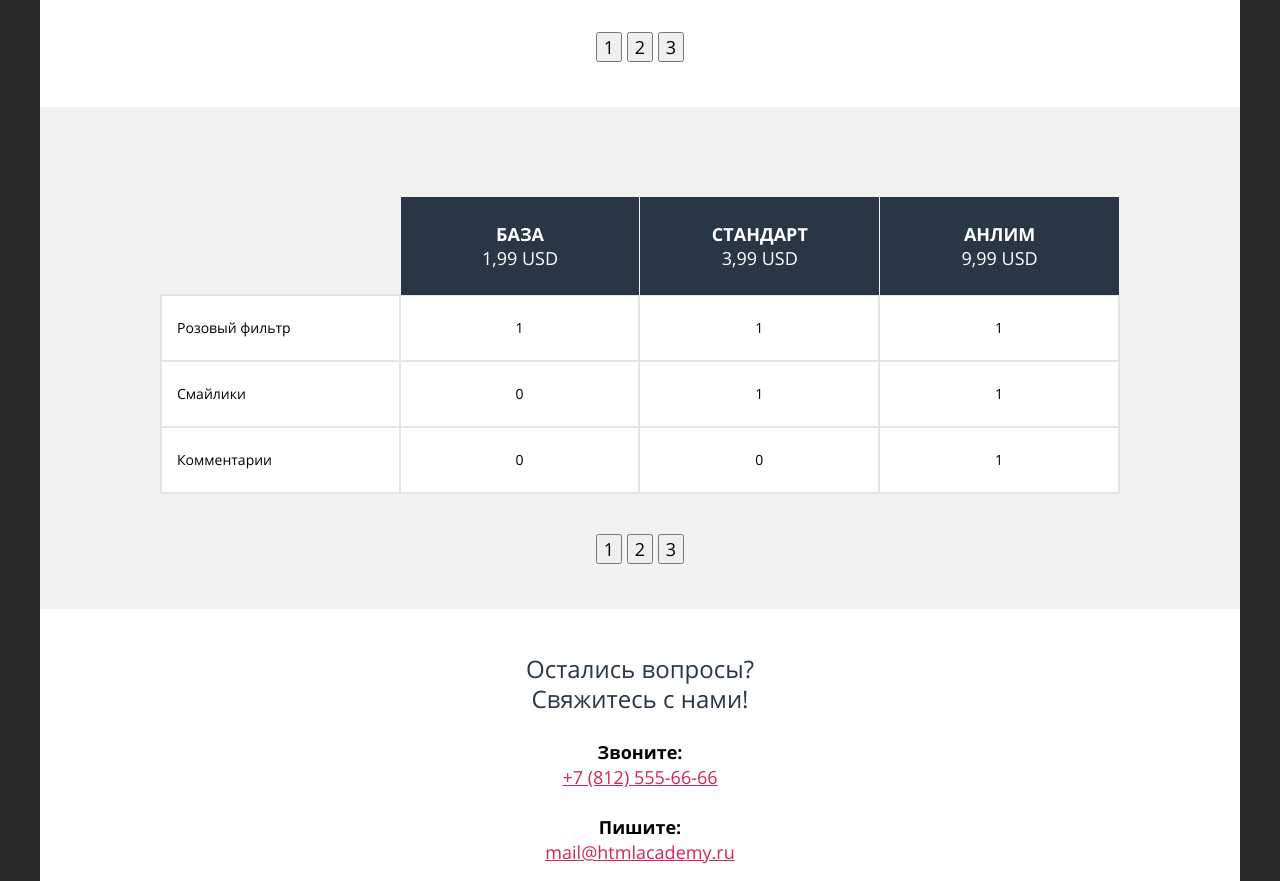
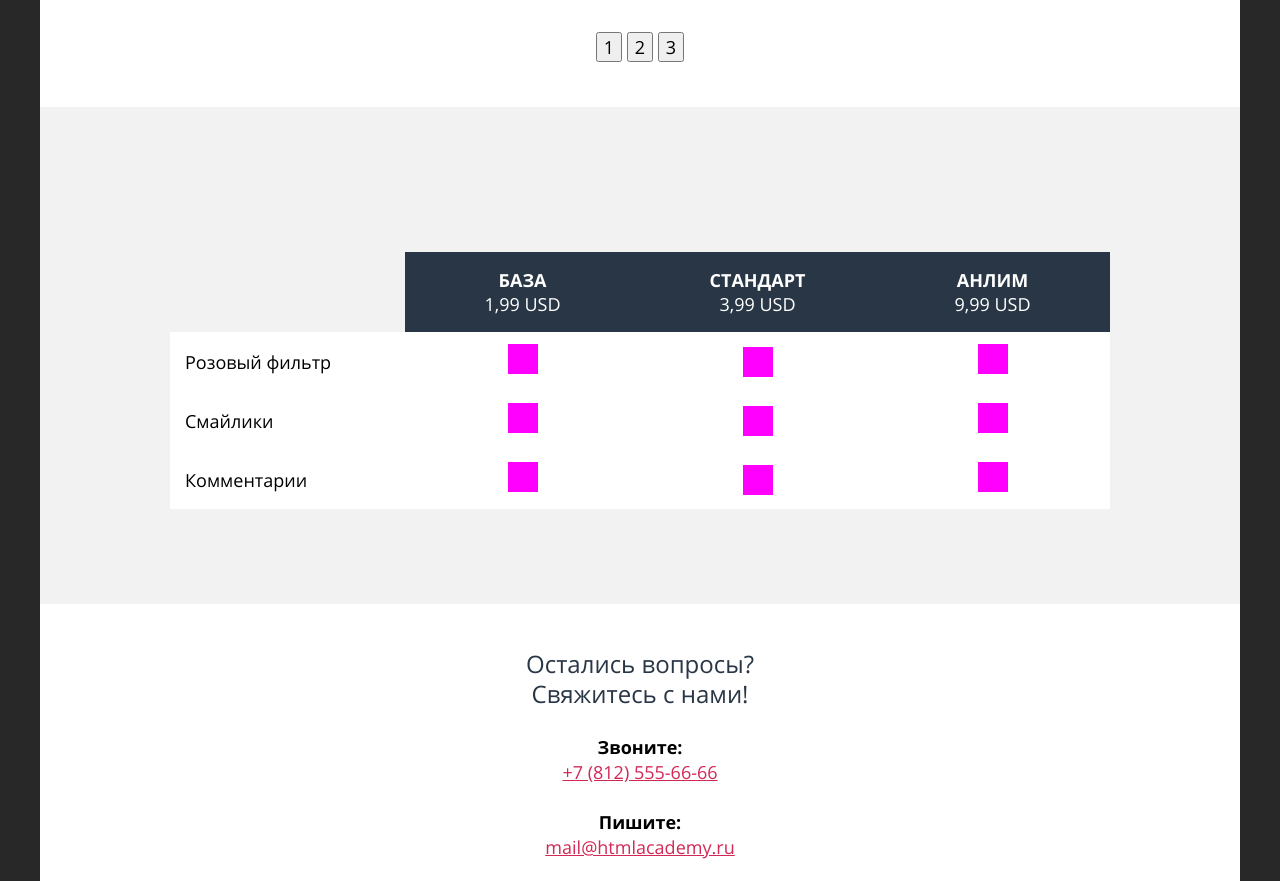
Before and after one commit to uasdemr/412507-pink, a website: page source/index.html in a window 1280 px wide. Shown: the part 2018-2899 px from the top of the page. Drawn offline with nearby package versions, Linux system fonts and the light colour scheme; files that its build step writes are made by us from their sources.

Commit message:
немного переделал таблицу и попарвил имена классов и модификаторов

```diff
--- a/source/index.html
+++ b/source/index.html
@@ -95,7 +95,7 @@
             </p>
           </li>
         </ul>
-        <article class="information__effect information__effect--hidden">
+        <article class="information__effect">
           <h3 class="information__title">Эффект на 24 часа!</h3>
           <p class="information__text">
             Британские ученые провели исследования и доказали, что положительный эффект от использования приложения длится целые сутки!
@@ -136,94 +136,91 @@
         </div>
       </section>
       <section class="cost">
-        <div class="cost__list-wrapper slider">
-          <ul class="cost__list slider__list">
-            <li class="cost__item cost__item--hidden slider__item">
-              <table class="cost__table cost__table--no-border">
-                <tr class="cost__row cost__row--no-border">
-                  <th class="cost__name cost__name--hidden cost__name--no-border">
-                    not see
-                    <span class="cost__name-costs"></span>
+        <div class="cost__wrapper slider">
+          <table class="table">
+            <tr class="table__row">
+              <th class="table__title table__title--hidden">
+                <span class="table__title-text">
+                  not show
+                </span>
+              </th>
+              <th class="table__title">
+                <span class="table__title-text">
+                  База
+                </span>
+                <span class="table__title-costs">
+                  1,99 usd
+                </span>
+              </th>
+              <th class="table__title">
+                <span class="table__title-text">
+                  Стандарт
+                </span>
+                <span class="table__title-costs">
+                  3,99 usd
+                </span>
+              </th>
+              <th class="table__title">
+                <span class="table__title-text">
+                  Анлим
+                </span>
+                <span class="table__title-costs">
+                  9,99 usd
+                </span>
               </th>
             </tr>
-                <tr class="cost__row">
-                  <td class="cost__column cost__column--name">Розовый фильтр</td>
-                </tr>
-                <tr class="cost__row">
-                  <td class="cost__column cost__column--name">Смайлики</td>
-                </tr>
-                <tr class="cost__row">
-                  <td class="cost__column cost__column--name">Комментарии</td>
-                </tr>
-              </table>
-            </li>
-            <li class="cost__item cost__item--hidden slider__item">
-              <table class="cost__table">
-                <tr class="cost__row cost__row--no-border">
-                  <th class="cost__name">База
-                    <span class="cost__name-costs">1,99 usd</span>
-                  </th>
-                </tr>
-                <tr class="cost__row">
-                  <td class="cost__column">1</td>
-                </tr>
-                <tr class="cost__row">
-                  <td class="cost__column">0</td>
-                </tr>
-                <tr class="cost__row">
-                  <td class="cost__column">0</td>
-                </tr>
-              </table>
-            </li>
-            <li class="cost__item slider__item">
-              <table class="cost__table cost__table--no-border">
-                <tr class="cost__row cost__row--no-border">
-                  <th class="cost__name">Стандарт
-                    <span class="cost__name-costs">3,99 usd</span>
-                  </th>
-                </tr>
-                <tr class="cost__row">
-                  <td class="cost__column">
-                    <span class="column__text">Розовый фильтр</span> 1
+            <tr class="table__row">
+              <td class="table__column">
+                <span class="table__row-title">Розовый фильтр</span>
+              </td>
+              <td class="table__column">
+                <span class="table__icon"></span>
+              </td>
+              <td class="table__column table__column--show">
+                <span class="table__text">Розовый фильтр</span>
+                <span class="table__icon"></span>
+              </td>
+              <td class="table__column">
+                <span class="table__icon"></span>
               </td>
             </tr>
-                <tr class="cost__row">
-                  <td class="cost__column">
-                    <span class="column__text">Смайлики</span> 1
+            <tr class="table__row">
+              <td class="table__column">
+                <span class="table__row-title">Смайлики</span>
+              </td>
+              <td class="table__column">
+                <span class="table__icon"></span>
+              </td>
+              <td class="table__column table__column--show">
+                <span class="table__text">Смайлики</span>
+                <span class="table__icon"></span>
+              </td>
+              <td class="table__column">
+                <span class="table__icon"></span>
               </td>
             </tr>
-                <tr class="cost__row">
-                  <td class="cost__column">
-                    <span class="column__text">Комментарии</span> 0
+            <tr class="table__row">
+              <td class="table__column">
+                <span class="table__row-title">Комментарии</span>
+              </td>
+              <td class="table__column">
+                <span class="table__icon"></span>
+              </td>
+              <td class="table__column table__column--show">
+                <span class="table__text">Комментарии</span>
+                <span class="table__icon"></span>
+              </td>
+              <td class="table__column">
+                <span class="table__icon"></span>
               </td>
             </tr>
           </table>
-            </li>
-            <li class="cost__item cost__item--hidden slider__item">
-              <table class="cost__table cost__table--no-border">
-                <tr class="cost__row cost__row--no-border">
-                  <th class="cost__name">Анлим
-                    <span class="cost__name-costs">9,99 usd</span>
-                  </th>
-                </tr>
-                <tr class="cost__row">
-                  <td class="cost__column">1</td>
-                </tr>
-                <tr class="cost__row">
-                  <td class="cost__column">1</td>
-                </tr>
-                <tr class="cost__row">
-                  <td class="cost__column">1</td>
-                </tr>
-              </table>
-            </li>
-          </ul>
-        </div>
           <p class="cost__toggles slider__toggles">
             <button class="cost-button slider__toggle" type="button">1</button>
             <button class="cost-button slider__toggle" type="button">2</button>
             <button class="cost-button slider__toggle" type="button">3</button>
           </p>
+        </div>
       </section>
       <section class="contacts">
         <div class="contacts__title-wrapper">
--- a/source/sass/block/cost.scss
+++ b/source/sass/block/cost.scss
@@ -1,128 +1,115 @@
-.cost {
+.cost__wrapper {
   width: 320px;
   margin: 0 auto;
-  padding-top: 90px;
-  padding-bottom: 45px;
+  overflow: hidden;
   background-color: #f2f2f2;
 }
-
-.cost__list {
-  margin: 0;
-  padding: 0;
-  font-size: 0;
+.table {
+  margin-left: -540px;
+  border-collapse: collapse;
 }
 
-.cost__item {
-  width: 100%;
-  font-size: 18px;
-  list-style-type: none;
+.table__title {
+  min-width: 280px;
+  height: 80px;
+  text-align: center;
+  text-transform: uppercase;
+  color: #ffffff;
+  background-color: #283645;
+}
 
-  &--hidden {
-    display: none;
+.table__title-text {
+  display: block;
+}
+
+.table__title-costs {
+  display: block;
+  font-weight: normal;
+}
+
+ .table__column {
+  height: 59px;
+  text-align: center;
+  vertical-align: center;
+  background-color: #ffffff;
+
+  &--show {
+    display: flex;
+    flex-direction: row;
+    justify-content: space-between;
+    align-items: center;
   }
 }
 
-.cost__table {
-  border-collapse: collapse;
-  width: 100%;
-
-  &--no-border {
-    border: none;
-  }
-}
-
-.cost__row {
-  border-bottom: 2px solid #e5e5e5;
-
-  &--no-border {
-    border: none;
-  }
-}
-
-.cost__row:first-child {
-  height: 98px;
-}
-
-.cost__column {
-  padding: 17px 20px;
-  font-size: 14px;
-  line-height: 30px;
-  text-align: center;
-  border-right: 2px solid #e5e5e5;
-  background-color: #ffffff;
-  box-sizing: border-box;
-
-  &--name {
-    padding-left: 15px;
-    padding-right: 15px;
-    text-align: left;
-    border-left: 2px solid #e5e5e5;
-  }
-}
-
-.cost__name {
-  width: 276px;
-  padding: 25px 20px;
-  text-transform: uppercase;
-  text-align: center;
-  color: #ffffff;
-  background-color: #283645;
-  box-sizing: border-box;
-
-  &--hidden {
-    opacity: 0;
-  }
-}
-
-.cost__name-costs {
-  display: block;
-  font-weight: lighter;
+.table__icon {
+  display: inline-block;
+  width: 30px;
+  height: 30px;
+  background-color: magenta;
 }
 
 .cost__toggles {
   margin: 0;
-  margin-top: 40px;
-  text-align: center;
+  height: 100px;
+  display: flex;
+  flex-direction: row;
+  justify-content: center;
+  align-items: center;
 }
 
 @media (min-width: $tablet-width) {
-  .cost {
+  .cost__wrapper {
+    padding-top: 85px;
+    padding-bottom: 68px;
     width: 660px;
   }
 
-  .cost__list {
-    display: flex;
-    padding: 0 20px;
-    justify-content: center;
+  .table {
+    margin: 0 auto;
   }
 
-  .cost__item {
-    width: auto;
+  .table__title {
+    min-width: 150px;
 
     &--hidden {
-      display: block;
+      opacity: 0;
     }
   }
 
-  .cost__name {
-    border-bottom: 1px solid #e5e5e5;
+  .table__column {
+    height: 45px;
+
+    &--show {
+      justify-content: center;
+    }
   }
 
-  .cost__item:first-child .cost__column:first-child {
-    border-top: 2px solid #e5e5e5;
+  .table__column:first-child {
+    padding-left: 15px;
+    text-align: left;
   }
 
-  .column__text {
+  .table__text {
+    display: none;
+  }
+
+  .cost__toggles {
     display: none;
   }
 }
 
 @media (min-width: $desktop-width) {
-  .cost {
+  .cost__wrapper {
+    padding-top: 145px;
+    padding-bottom: 95px;
     width: 1200px;
   }
 
-  .cost__list {
-    padding: 0 120px;
+  .table__title {
+    min-width: 235px;
+  }
+
+  .table__column {
+    height: 59px;
   }
 }
--- a/source/sass/block/information.scss
+++ b/source/sass/block/information.scss
@@ -37,16 +37,10 @@
 
 .information__item {
   margin-top: 40px;
-
-  &--hidden {
-    display: none;
-  }
 }
 
 .information__effect {
-  &--hidden {
     display: none;
-  }
 }
 
 .information__title {
@@ -98,10 +92,7 @@
     padding-bottom: 100px;
     padding-right: 20px;
     background-color: #ffffff;
-
-    &--hidden {
-      display: block;
-    }
+    display: block;
 
     .information__title,
     .information__text {
@@ -135,12 +126,6 @@
     box-sizing: border-box;
   }
 
-  .information__item {
-    &--hidden {
-      display: block;
-    }
-  }
-
   .information__effect {
     width: 940px;
     margin: 0 auto;
@@ -151,10 +136,6 @@
     box-sizing: border-box;
     background-color: #f2f2f2;
 
-    &--hidden {
-      display: block;
-    }
-
     .information__title,
     .information__text {
       text-align: left;
```
Also changed, not shown: source/form.html (+12 -12 lines). Lines whose indentation alone changed are shown as unchanged.
